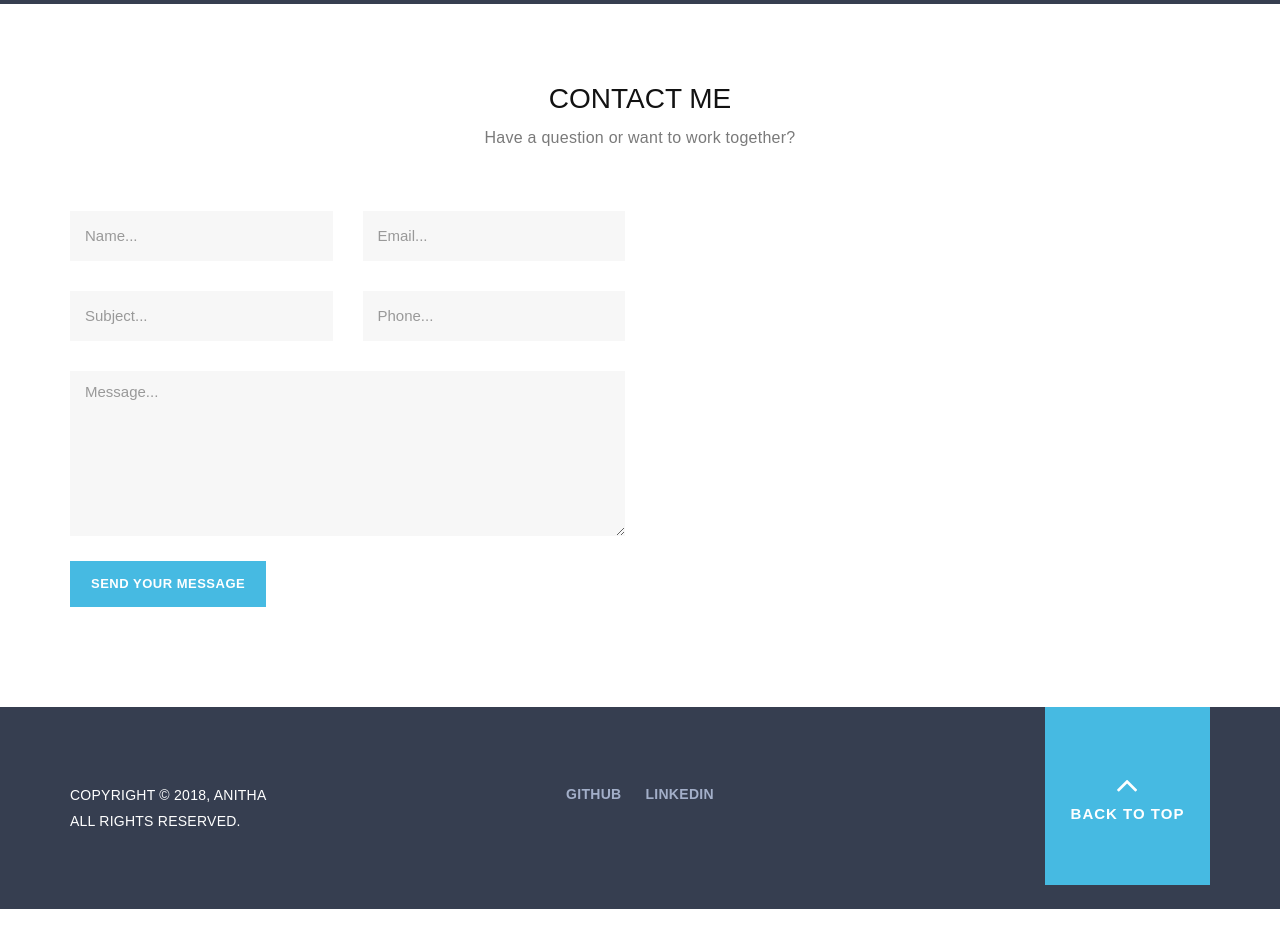
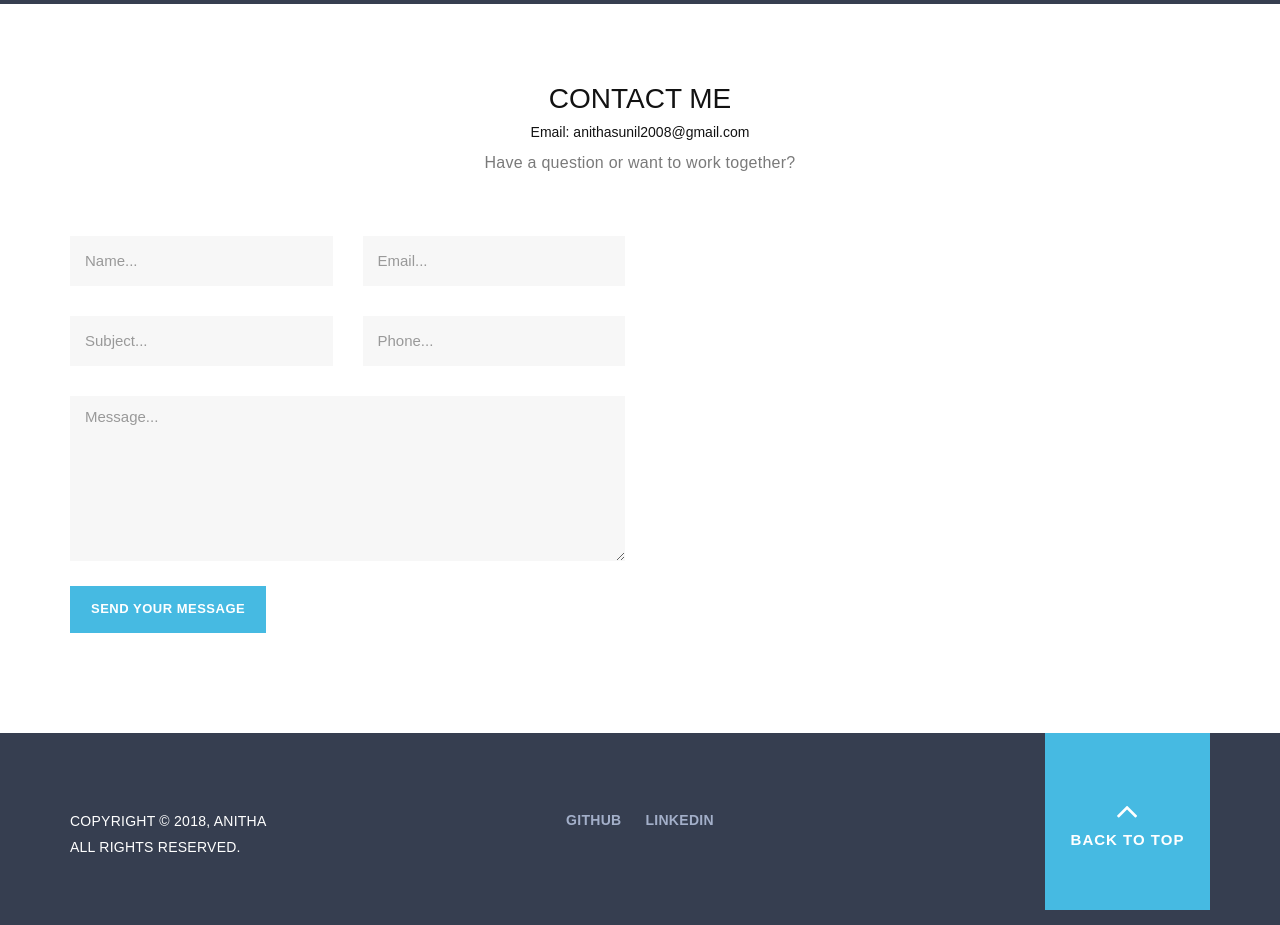
Before and after one commit to anithasunil2008/Portfolio, a plain HTML site: page index.html in a window 1280 px wide. Shown: the part 2620-3545 px from the top of the page. Drawn offline with nearby package versions, Linux system fonts and the light colour scheme; no server answers.

Commit message:
added gamil in contact

```diff
--- a/index.html
+++ b/index.html
@@ -319,6 +319,7 @@
                 <div class="col-md-12">
                     <div class="section-heading">
                         <h4>Contact Me</h4>
+                        <h5>Email: anithasunil2008@gmail.com</h5>
                         <p>Have a question or want to work together?</p>
                     </div>
                 </div>
```
